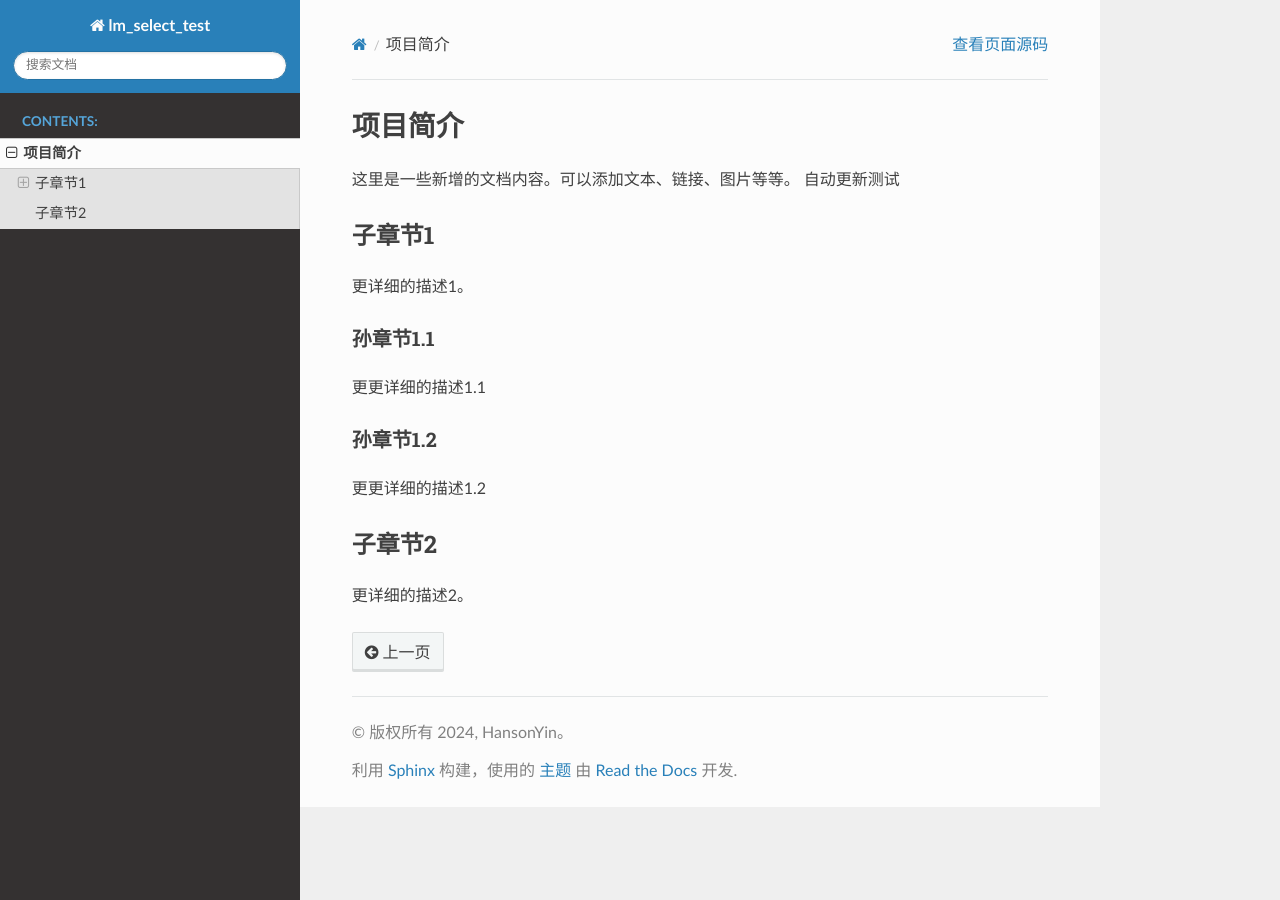
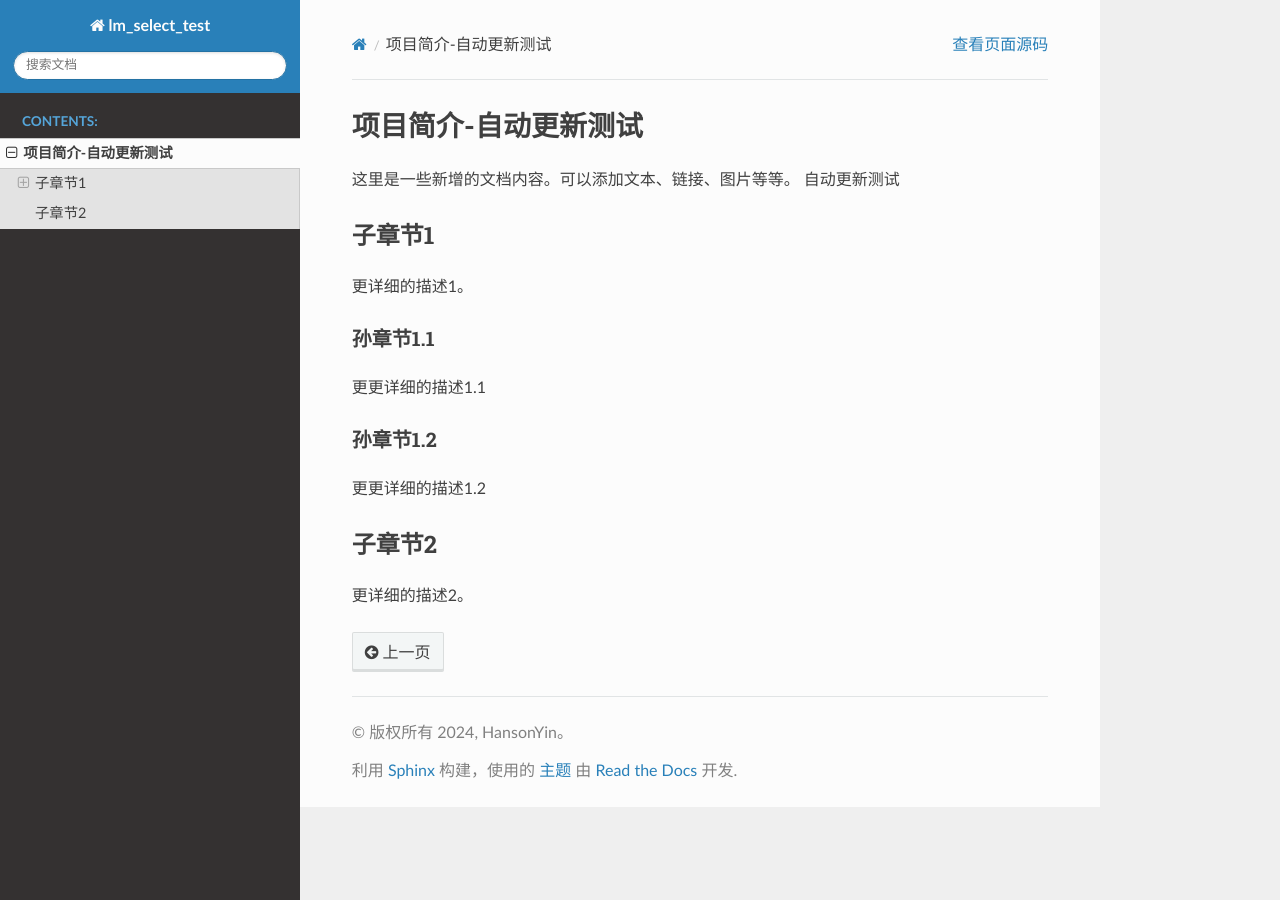
Before and after one commit to Under-the-dome/lm_select_git_test, a Sphinx documentation site: the page built from docs/source/description.md, in a window 1280 px wide. Built offline with Sphinx 7.4.7 and the Read the Docs theme 3.1.0, drawn with Linux system fonts in a browser that asks for light colours.

Commit message:
autotest-update desc

```diff
--- a/docs/source/description.md
+++ b/docs/source/description.md
@@ -1,4 +1,4 @@
-# 项目简介
+# 项目简介-自动更新测试
 
 这里是一些新增的文档内容。可以添加文本、链接、图片等等。
 自动更新测试
```
